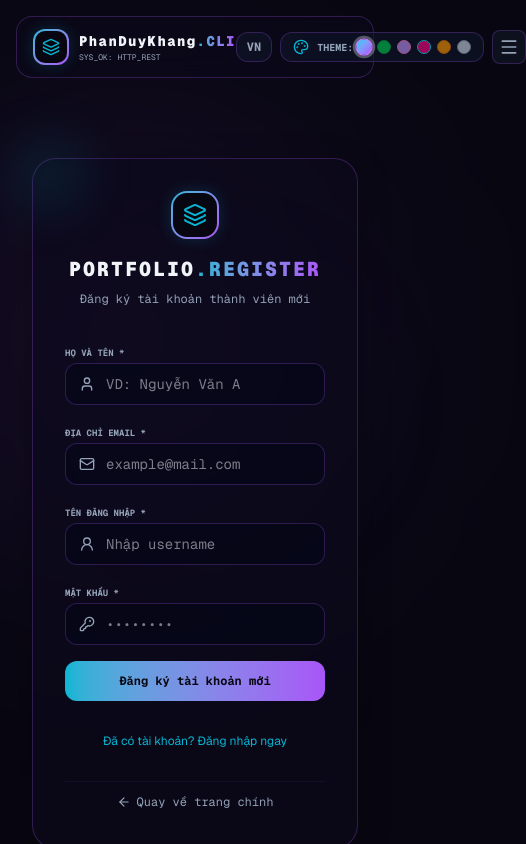
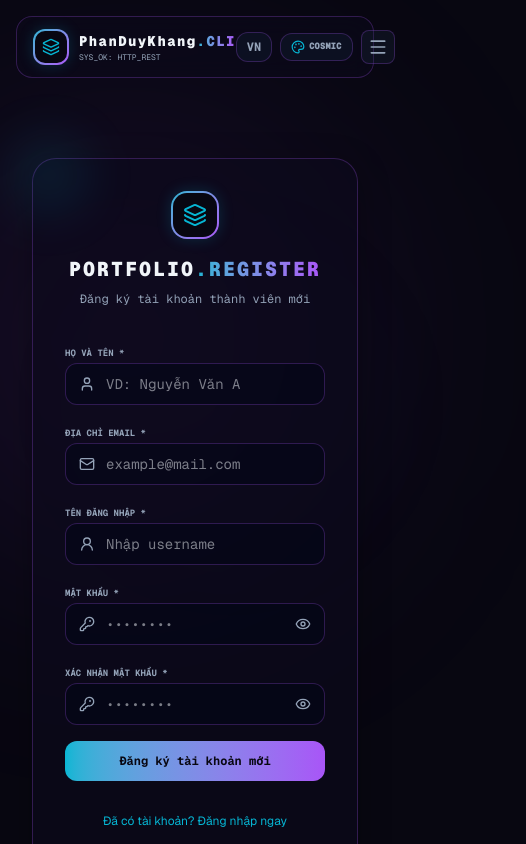
Before and after one commit to KhangIsTheBest/portfolio-cli, a Next.js app: page /login in a window 390 px wide. Both pictures are taken after a click on the button "Chưa có tài khoản? Đăng ký tại đây". Shown: the top 844 px of the page, 526 px wide, since content can reach past the window. Built offline with nearby package versions, Linux system fonts and the light colour scheme.

Commit message:
implement login redirect to home, logout on profile, register password confirmation, responsive theme picker, and hide header in admin layout

```diff
--- a/src/app/contact/page.tsx
+++ b/src/app/contact/page.tsx
@@ -170,20 +170,11 @@ export default function ContactPage() {
           <div className="flex items-center space-x-3">
             <Link
               href="/profile"
-              className="text-cyan-custom hover:text-cyan-custom/80 hover:underline font-bold transition"
+              className="text-cyan-custom hover:text-cyan-custom/85 hover:underline font-black font-mono transition"
               title={locale === 'vi' ? 'Xem hồ sơ cá nhân' : 'View account profile'}
             >
-              {locale === 'vi' ? 'Hồ sơ' : 'Profile'}
+              {locale === 'vi' ? 'Hồ sơ cá nhân' : 'Account Profile'}
             </Link>
-            <span className="text-cyan-custom/30 select-none">|</span>
-            <button
-              onClick={handleLogout}
-              className="flex items-center space-x-1 text-rose-400 hover:text-rose-500 transition focus:outline-none"
-              title={locale === 'vi' ? 'Đăng xuất tài khoản' : 'Sign Out'}
-            >
-              <LogOut className="w-3.5 h-3.5" />
-              <span className="font-bold">{locale === 'vi' ? 'Đăng xuất' : 'Logout'}</span>
-            </button>
           </div>
         </div>
       ) : (
--- a/src/app/login/page.tsx
+++ b/src/app/login/page.tsx
@@ -2,7 +2,7 @@
 
 import React, { useState, useEffect } from 'react';
 import { useRouter } from 'next/navigation';
-import { Layers, ShieldAlert, KeyRound, UserRound, ArrowLeft, Mail, CheckCircle2, User } from 'lucide-react';
+import { Layers, ShieldAlert, KeyRound, UserRound, ArrowLeft, Mail, CheckCircle2, User, Eye, EyeOff } from 'lucide-react';
 import Link from 'next/link';
 import { apiService } from '@/services/api';
 import { useLanguage } from '@/context/LanguageContext';
@@ -17,12 +17,16 @@ export default function LoginPage() {
   // Form states
   const [username, setUsername] = useState('');
   const [password, setPassword] = useState('');
+  const [confirmPassword, setConfirmPassword] = useState('');
   const [email, setEmail] = useState('');
   const [fullName, setFullName] = useState('');
 
   const [isSubmitting, setIsSubmitting] = useState(false);
   const [errorMsg, setErrorMsg] = useState<string | null>(null);
   const [successMsg, setSuccessMsg] = useState<string | null>(null);
+
+  const [showPassword, setShowPassword] = useState(false);
+  const [showConfirmPassword, setShowConfirmPassword] = useState(false);
 
   // Session check states
   const [alreadyLoggedIn, setAlreadyLoggedIn] = useState(false);
@@ -72,6 +76,12 @@ export default function LoginPage() {
           return;
         }
 
+        if (password !== confirmPassword) {
+          setErrorMsg(locale === 'vi' ? 'Mật khẩu xác nhận không trùng khớp!' : 'Passwords do not match!');
+          setIsSubmitting(false);
+          return;
+        }
+
         await apiService.register({
           username: username.trim(),
           password: password.trim(),
@@ -87,6 +97,7 @@ export default function LoginPage() {
         // Reset and switch back to login mode
         setIsRegisterMode(false);
         setPassword('');
+        setConfirmPassword('');
       } else {
         // Login API call
         const data = await apiService.login(username.trim(), password.trim());
@@ -96,7 +107,7 @@ export default function LoginPage() {
         if (isAdmin) {
           router.push('/admin');
         } else {
-          router.push('/contact');
+          router.push('/');
         }
       }
     } catch (err: any) {
@@ -174,7 +185,7 @@ export default function LoginPage() {
                 if (loggedInRole === 'admin') {
                   router.push('/admin');
                 } else {
-                  router.push('/contact');
+                  router.push('/');
                 }
               }}
               className="flex items-center justify-center space-x-2 w-full px-4 py-3 rounded-xl bg-gradient-to-r from-cyan-custom to-purple-custom text-bg font-bold text-xs hover:brightness-110 active:scale-[0.98] transition-all hover:shadow-glow cursor-pointer"
@@ -337,15 +348,51 @@ export default function LoginPage() {
                   <KeyRound className="w-4 h-4" />
                 </div>
                 <input
-                  type="password"
+                  type={showPassword ? 'text' : 'password'}
                   required
                   value={password}
                   onChange={(e) => setPassword(e.target.value)}
                   placeholder="••••••••"
-                  className="w-full pl-10 pr-4 py-2.5 rounded-xl border border-border-custom bg-slate-950/45 text-text text-sm focus:outline-none focus:border-cyan-custom transition"
+                  className="w-full pl-10 pr-10 py-2.5 rounded-xl border border-border-custom bg-slate-950/45 text-text text-sm focus:outline-none focus:border-cyan-custom transition"
                 />
+                <button
+                  type="button"
+                  onClick={() => setShowPassword(!showPassword)}
+                  className="absolute inset-y-0 right-0 pr-3.5 flex items-center text-secondary hover:text-cyan-custom transition focus:outline-none cursor-pointer"
+                >
+                  {showPassword ? <EyeOff className="w-4 h-4" /> : <Eye className="w-4 h-4" />}
+                </button>
               </div>
             </div>
+
+            {/* Confirm Password field (Register only) */}
+            {isRegisterMode && (
+              <div className="space-y-1 relative">
+                <label className="text-[9px] font-mono font-bold uppercase text-secondary">
+                  {locale === 'vi' ? 'Xác nhận mật khẩu *' : 'Confirm Password *'}
+                </label>
+                <div className="relative">
+                  <div className="absolute inset-y-0 left-0 pl-3.5 flex items-center pointer-events-none text-secondary">
+                    <KeyRound className="w-4 h-4" />
+                  </div>
+                  <input
+                    type={showConfirmPassword ? 'text' : 'password'}
+                    required
+                    value={confirmPassword}
+                    onChange={(e) => setConfirmPassword(e.target.value)}
+                    placeholder="••••••••"
+                    className="w-full pl-10 pr-10 py-2.5 rounded-xl border border-border-custom bg-slate-950/45 text-text text-sm focus:outline-none focus:border-cyan-custom transition"
+                  />
+                  <button
+                    type="button"
+                    onClick={() => setShowConfirmPassword(!showConfirmPassword)}
+                    className="absolute inset-y-0 right-0 pr-3.5 flex items-center text-secondary hover:text-cyan-custom transition focus:outline-none cursor-pointer"
+                  >
+                    {showConfirmPassword ? <EyeOff className="w-4 h-4" /> : <Eye className="w-4 h-4" />}
+                  </button>
+                </div>
+              </div>
+            )}
           </div>
 
           {/* Submit Button */}
@@ -377,6 +424,7 @@ export default function LoginPage() {
               onClick={() => {
                 setIsRegisterMode(false);
                 setErrorMsg(null);
+                setConfirmPassword('');
               }}
               className="text-cyan-custom hover:underline focus:outline-none"
             >
@@ -387,6 +435,7 @@ export default function LoginPage() {
               onClick={() => {
                 setIsRegisterMode(true);
                 setErrorMsg(null);
+                setConfirmPassword('');
               }}
               className="text-purple-custom hover:underline focus:outline-none"
             >
--- a/src/app/profile/page.tsx
+++ b/src/app/profile/page.tsx
@@ -2,7 +2,7 @@
 
 import React, { useState, useEffect } from 'react';
 import { useRouter } from 'next/navigation';
-import { User, Mail, Lock, CheckCircle2, ShieldAlert, ArrowLeft, Loader2, UserCircle } from 'lucide-react';
+import { User, Mail, Lock, CheckCircle2, ShieldAlert, ArrowLeft, Loader2, UserCircle, LogOut } from 'lucide-react';
 import Link from 'next/link';
 import { apiService } from '@/services/api';
 import { useLanguage } from '@/context/LanguageContext';
@@ -54,6 +54,13 @@ export default function GuestProfilePage() {
 
     loadProfile();
   }, [router, locale]);
+
+  const handleLogout = () => {
+    localStorage.removeItem('admin-token');
+    localStorage.removeItem('user-token');
+    localStorage.removeItem('user-profile');
+    router.push('/');
+  };
 
   const handleSubmit = async (e: React.FormEvent) => {
     e.preventDefault();
@@ -247,6 +254,16 @@ export default function GuestProfilePage() {
               <span>{locale === 'vi' ? 'Lưu thay đổi' : 'Save Changes'}</span>
             )}
           </button>
+
+          {/* Logout Button */}
+          <button
+            type="button"
+            onClick={handleLogout}
+            className="flex items-center justify-center space-x-2 w-full px-4 py-3 rounded-xl border border-border-custom text-rose-500 hover:bg-rose-500/10 font-bold text-xs active:scale-[0.98] transition-all cursor-pointer mt-2"
+          >
+            <LogOut className="w-4 h-4 shrink-0" />
+            <span>{locale === 'vi' ? 'Đăng xuất tài khoản' : 'Sign Out'}</span>
+          </button>
         </form>
 
         {/* Back Link */}
--- a/src/components/Header.tsx
+++ b/src/components/Header.tsx
@@ -42,6 +42,10 @@ export const Header: React.FC = () => {
   const toggleLanguage = () => {
     setLanguage(locale === 'vi' ? 'en' : 'vi');
   };
+
+  if (pathname.startsWith('/admin')) {
+    return null;
+  }
 
   return (
     <nav className="sticky top-4 z-40 w-full max-w-7xl mx-auto border border-border-custom bg-card-custom/80 backdrop-blur-md rounded-2xl mb-8 select-text">
--- a/src/components/ThemeSelector.tsx
+++ b/src/components/ThemeSelector.tsx
@@ -16,8 +16,16 @@ export const ThemeSelector: React.FC = () => {
     { name: 'snow', label: 'Snow', color: 'bg-slate-300 border-slate-400' },
   ] as const;
 
+  const handleToggleTheme = () => {
+    const currentIndex = themes.findIndex((t) => t.name === theme);
+    const nextIndex = (currentIndex + 1) % themes.length;
+    setTheme(themes[nextIndex].name);
+  };
+
   return (
-    <div className="flex items-center space-x-2 bg-slate-900/60 border border-border-custom rounded-xl px-3 py-1.5 backdrop-blur-md">
+    <>
+      {/* Desktop view: full theme selector list */}
+      <div className="hidden sm:flex items-center space-x-2 bg-slate-900/60 border border-border-custom rounded-xl px-3 py-1.5 backdrop-blur-md select-none">
         <Palette className="w-4 h-4 text-primary" />
         <span className="text-[10px] uppercase font-mono font-bold text-secondary mr-1">Theme:</span>
         <div className="flex space-x-1.5">
@@ -35,5 +43,16 @@ export const ThemeSelector: React.FC = () => {
           ))}
         </div>
       </div>
+
+      {/* Mobile view: single toggle button cycling through themes */}
+      <button
+        onClick={handleToggleTheme}
+        title={`Cycle theme (Current: ${theme})`}
+        className="flex sm:hidden items-center justify-center px-2.5 py-1.5 bg-slate-900/60 border border-border-custom hover:border-primary/50 text-secondary hover:text-text rounded-xl text-[10px] font-mono font-bold transition duration-200 cursor-pointer select-none"
+      >
+        <Palette className="w-3.5 h-3.5 text-primary mr-1" />
+        <span className="uppercase text-[9px] font-black">{theme}</span>
+      </button>
+    </>
   );
 };
```
Lines whose indentation alone changed are shown as unchanged.
